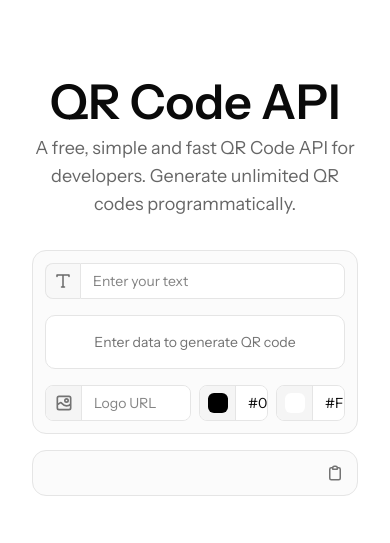
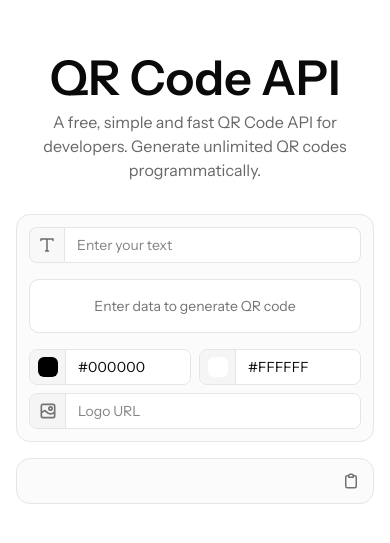
Before and after one commit to chroxify/tinyqrc, a Next.js app in the folder apps/web/: page / in a window 390 px wide. Shown: the part 111-654 px from the top of the page. Built offline with nearby package versions, Linux system fonts and the light colour scheme.

Commit message:
fix: improve mobile responsiveness

```diff
--- a/apps/web/app/page.tsx
+++ b/apps/web/app/page.tsx
@@ -1,22 +1,20 @@
-import Image from "next/image";
 import { QRCodeUrl } from "@/components/QRCodeUrl";
 import { QRCodeCard } from "@/components/QRCodeCard";
-import Link from "next/link";
 
 export default function Home() {
   return (
-    <div className="grid grid-rows-[20px_1fr_20px] items-center justify-items-center min-h-[100dvh] p-8 pb-20 gap-16 sm:p-20">
+    <div className="grid grid-rows-[20px_1fr_20px] items-center justify-items-center min-h-[100dvh] p-4 sm:p-8 pb-20 gap-16 ">
       <main className="flex flex-col gap-8 row-start-2 items-center">
         {/* Title and description */}
         <div className="flex flex-col gap-2 items-center max-w-xl text-center">
           <h1 className="text-5xl font-semibold">QR Code API</h1>
-          <p className="text-lg text-black/60">
+          <p className="sm:text-lg text-black/60">
             A free, simple and fast QR Code API for developers. Generate
             unlimited QR codes programmatically.
           </p>
         </div>
 
-        <div className="flex flex-col gap-4">
+        <div className="flex flex-col gap-4 max-w-xl w-full">
           <QRCodeCard />
           <QRCodeUrl />
         </div>
--- a/apps/web/components/QRCodeCard.tsx
+++ b/apps/web/components/QRCodeCard.tsx
@@ -5,7 +5,7 @@ import { QRCodePreview } from "./QRCodePreview";
 
 export function QRCodeCard() {
   return (
-    <div className="flex flex-col gap-4 items-center max-w-xl w-full bg-muted/50 rounded-xl p-3 border">
+    <div className="flex flex-col gap-4 items-center w-full bg-muted/50 rounded-xl p-3 border">
       {/* Data Input */}
       <DataInput />
 
@@ -13,7 +13,7 @@ export function QRCodeCard() {
       <QRCodePreview />
 
       {/* QR Code Settings */}
-      <div className="flex flex-row gap-2 w-full h-full">
+      <div className="flex flex-col-reverse sm:flex-row gap-2 w-full h-full">
         {/* Logo */}
         <div className="flex flex-col gap-1 w-full">
           <LogoInput />
--- a/apps/web/components/QRCodeUrl.tsx
+++ b/apps/web/components/QRCodeUrl.tsx
@@ -19,7 +19,7 @@ export function QRCodeUrl() {
 
   return (
     <div
-      className="flex flex-row gap-2 max-w-xl bg-muted/50 items-center justify-between rounded-xl pl-3.5 p-2 border text-sm group hover:cursor-copy"
+      className="flex flex-row gap-2 min-w-0 w-full bg-muted/50 items-center justify-between rounded-xl pl-3.5 p-2 border text-sm group hover:cursor-copy"
       onClick={handleCopy}
       onKeyDown={(e) => {
         if (e.key === "Enter" || e.key === " ") {
@@ -27,7 +27,7 @@ export function QRCodeUrl() {
         }
       }}
     >
-      <span className="text-muted-foreground truncate select-none">
+      <span className="text-muted-foreground w-full line-clamp-1 select-none break-words break-all overflow-hidden">
         {decodeURIComponent(qrUrl || "")}
       </span>
 
--- a/packages/tinyqrc/package.json
+++ b/packages/tinyqrc/package.json
@@ -1,7 +1,7 @@
 {
   "name": "tinyqrc",
   "description": "A tiny QR code generator, written in TypeScript.",
-  "version": "0.0.1",
+  "version": "0.0.2",
   "author": "Christo Todorov <chroxify@gmail.com>",
   "repository": "https://github.com/chroxify/tinyqrc",
   "keywords": [
```
